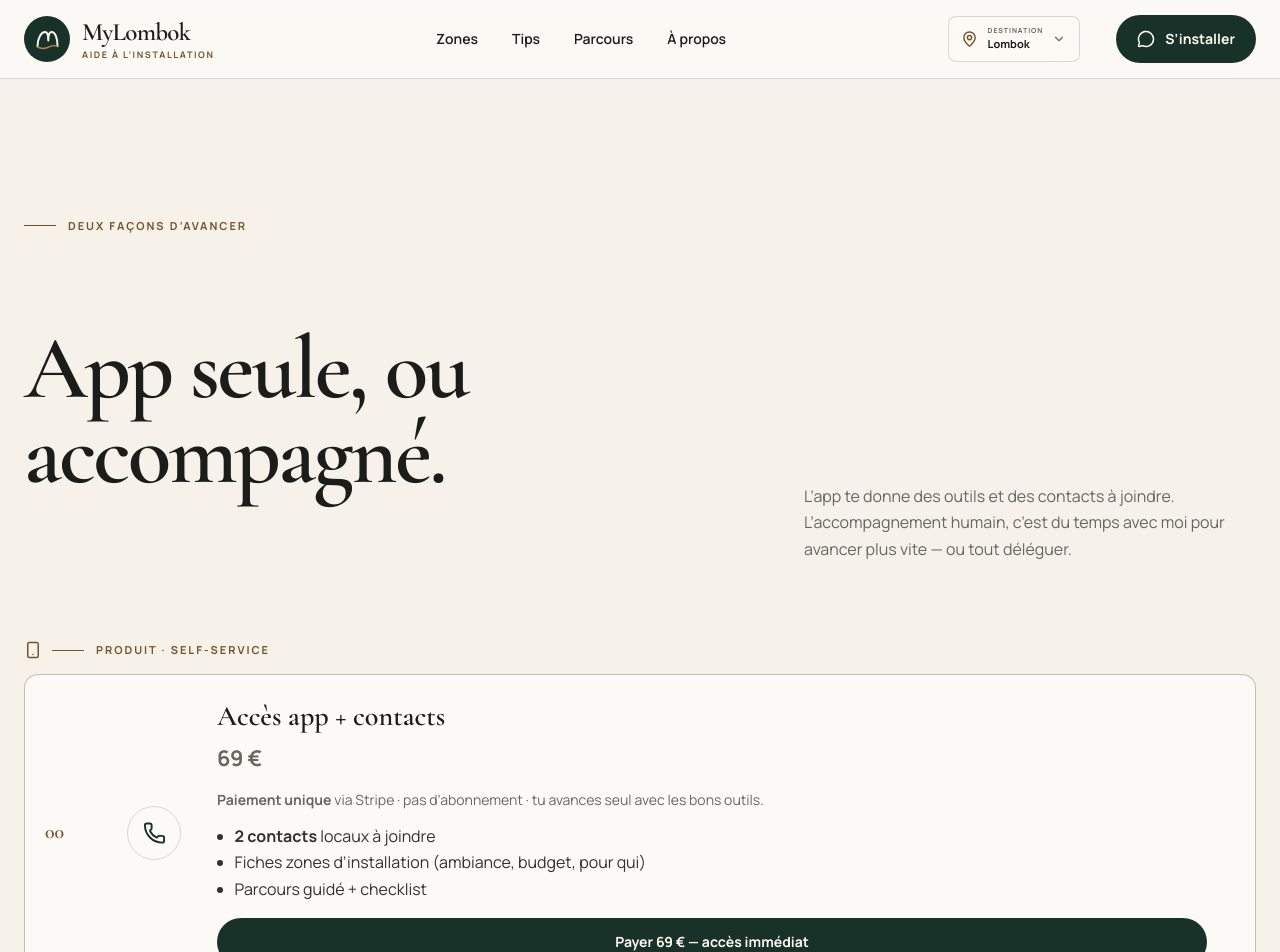
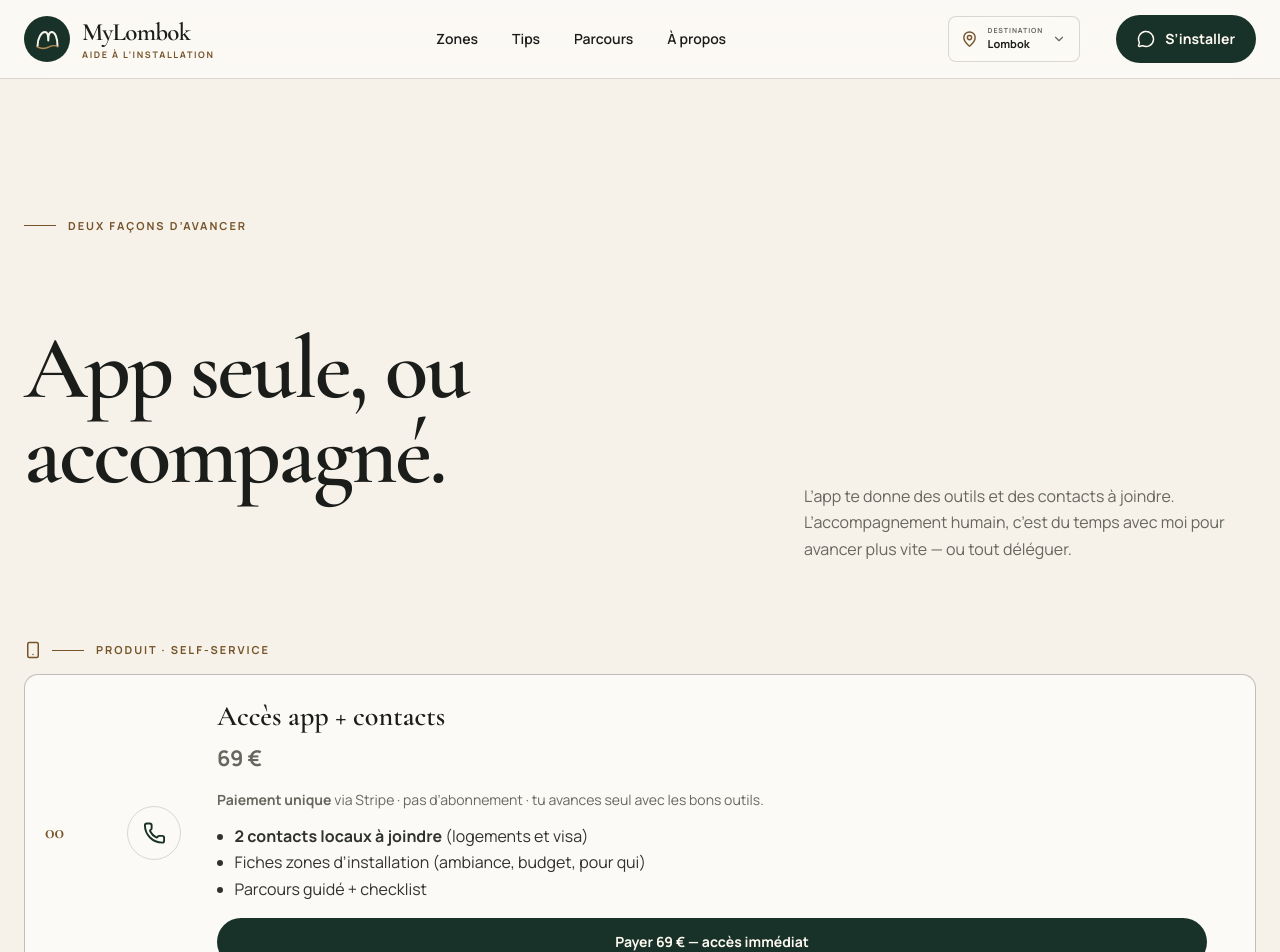
Before and after one commit to Dorianpmy/MyLombok, a Next.js app: page /accompagnement in a window 1280 px wide. Shown: the top 952 px of the page. Built offline with nearby package versions, Linux system fonts and the light colour scheme.

Commit message:
copy: 2 contacts locaux (logements et visa)

```diff
--- a/app/accompagnement/page.tsx
+++ b/app/accompagnement/page.tsx
@@ -5,7 +5,7 @@ import { CheckoutButton } from "../components/checkout-button";
 
 export const metadata: Metadata = {
   title: "Tarifs — App & accompagnement",
-  description: "App 69 € avec 2 contacts. Accompagnement humain à 500 € ou sur devis pour s’installer à Lombok.",
+  description: "App 69 € avec 2 contacts (logements et visa). Accompagnement humain à 500 € ou sur devis pour s’installer à Lombok.",
 };
 
 function waLink(message: string) {
@@ -87,7 +87,7 @@ export default function AccompagnementPage() {
                   <strong>Paiement unique</strong> via Stripe · pas d’abonnement · tu avances seul avec les bons outils.
                 </p>
                 <ul style={{ margin: "0 0 1rem", paddingLeft: "1.1rem", opacity: 0.9 }}>
-                  <li><strong>2 contacts</strong> locaux à joindre</li>
+                  <li><strong>2 contacts locaux à joindre</strong> (logements et visa)</li>
                   <li>Fiches zones d’installation (ambiance, budget, pour qui)</li>
                   <li>Parcours guidé + checklist</li>
                 </ul>
```
